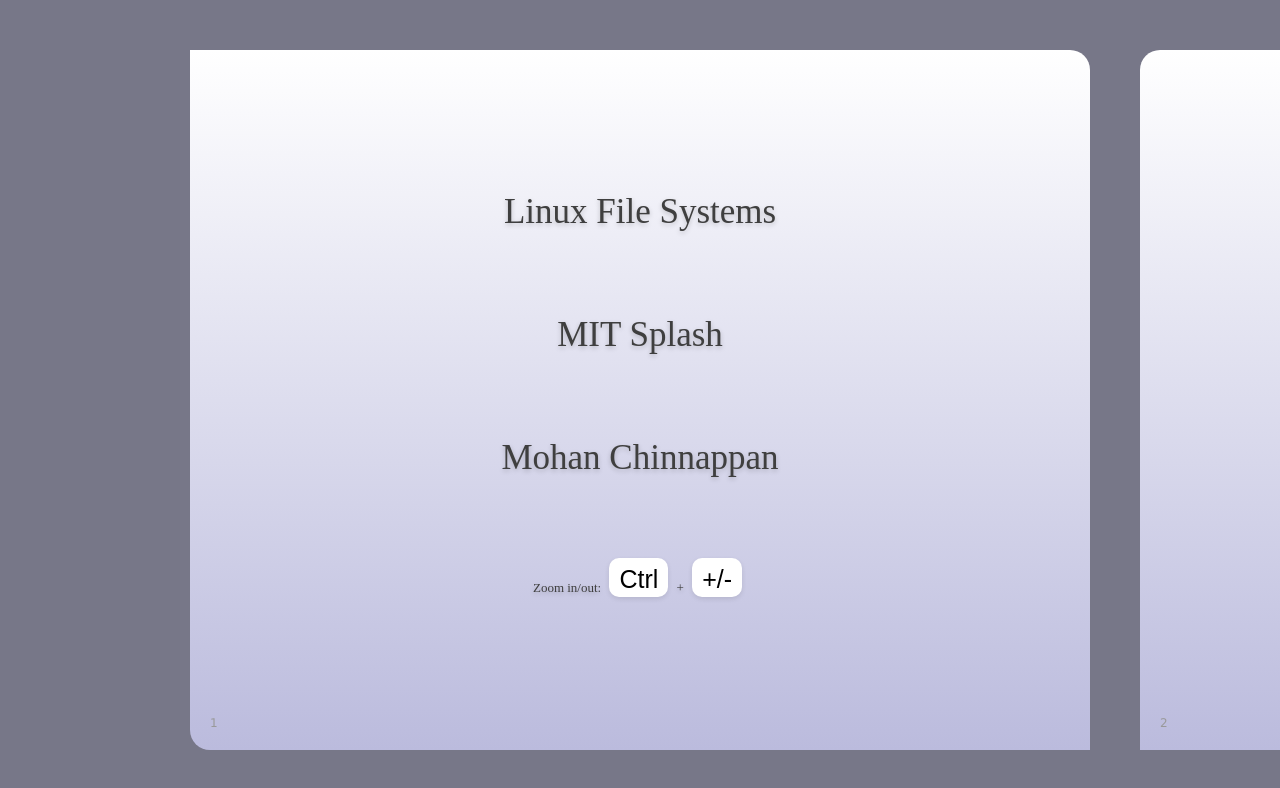
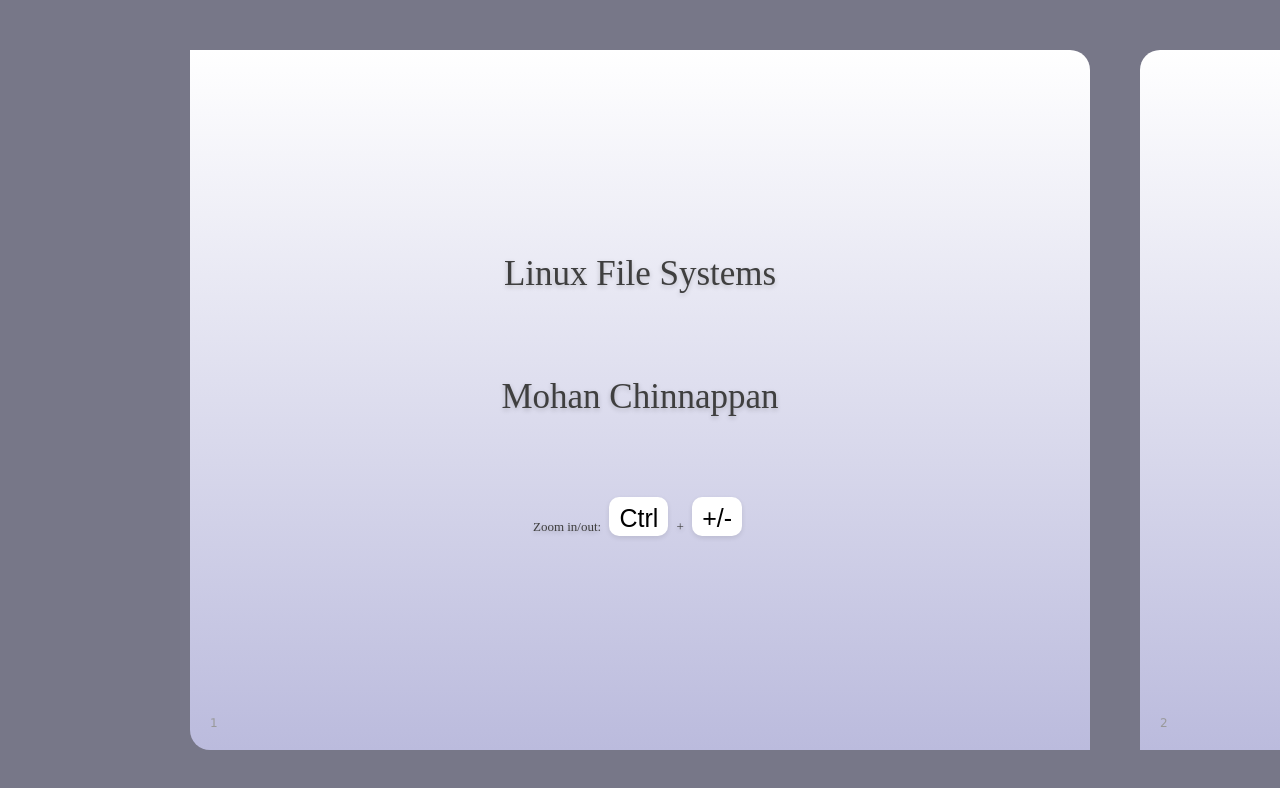
Before and after one commit to mohansun/mit-linux-fs, a plain HTML site: page LinuxFS_1.html in a window 1280 px wide. Drawn offline with Linux system fonts and the light colour scheme.

Commit message:
Update LinuxFS_1.html

```diff
--- a/LinuxFS_1.html
+++ b/LinuxFS_1.html
@@ -17,7 +17,6 @@
 
           <section class="middle landing">
             <p>Linux File Systems</p>
-            <p>MIT Splash</p>
             <p>Mohan Chinnappan</p>
             <span><font size='-1'> <p> Zoom in/out: <span class="key">Ctrl</span> + <span class="key">+/-</font></p></font></span>
 
```
